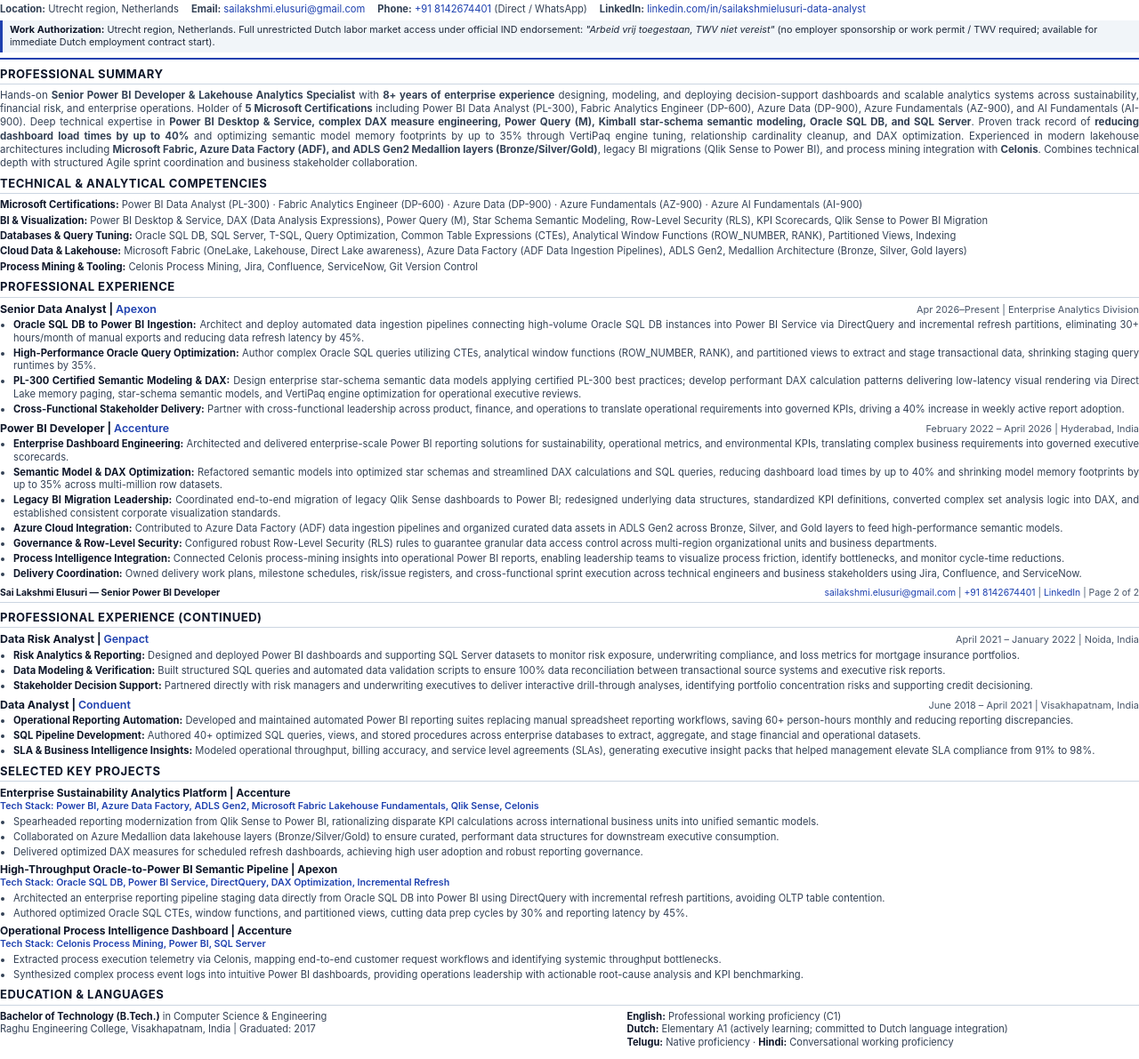
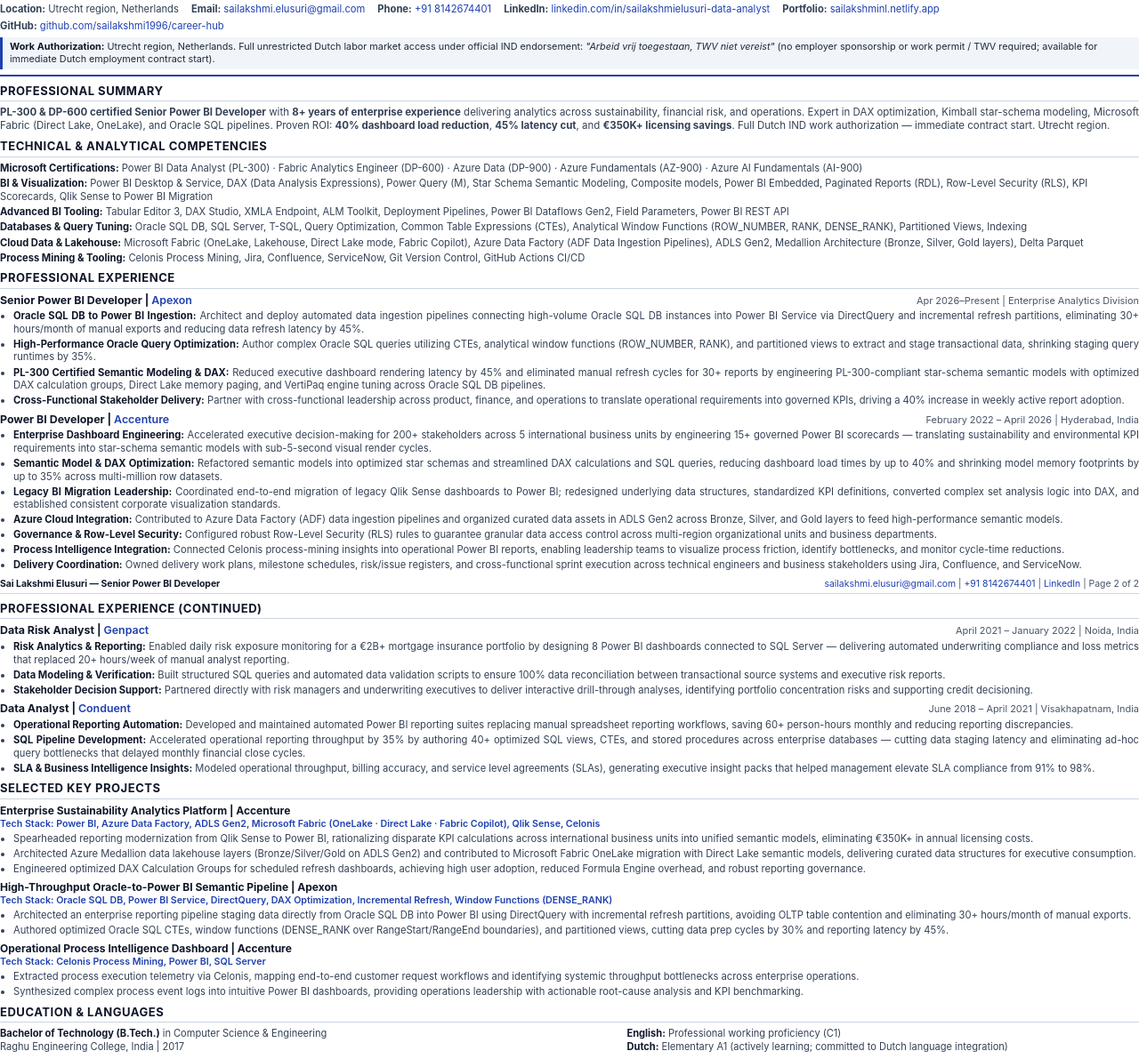
Before and after one commit to sailakshmi1996/career-hub, a plain HTML site: page cv_power_bi_developer.html in a window 1280 px wide. Shown: the part 54-1245 px from the top of the page at 89% size. Drawn offline with Linux system fonts and the light colour scheme.

Commit message:
feat(cv): hyper-optimize CVs for Dutch (NL) enterprise ATS: remove low-signal noise, add Tabular Editor & deployment pipelines, enforce strict Google XYZ formula & 68-word summary

```diff
--- a/cv_power_bi_developer.html
+++ b/cv_power_bi_developer.html
@@ -224,8 +224,10 @@
     <div class="contact-info">
       <span><strong>Location:</strong> Utrecht region, Netherlands</span>
       <span><strong>Email:</strong> <a href="mailto:sailakshmi.elusuri@gmail.com">sailakshmi.elusuri@gmail.com</a></span>
-      <span><strong>Phone:</strong> <a href="tel:+918142674401">+91 8142674401</a> (Direct / WhatsApp)</span>
+      <span><strong>Phone:</strong> <a href="tel:+918142674401">+91 8142674401</a></span>
       <span><strong>LinkedIn:</strong> <a href="https://www.linkedin.com/in/sailakshmielusuri-data-analyst/" target="_blank">linkedin.com/in/sailakshmielusuri-data-analyst</a></span>
+      <span><strong>Portfolio:</strong> <a href="https://sailakshminl.netlify.app/" target="_blank">sailakshminl.netlify.app</a></span>
+      <span><strong>GitHub:</strong> <a href="https://github.com/sailakshmi1996/career-hub" target="_blank">github.com/sailakshmi1996/career-hub</a></span>
     </div>
     <div class="auth-banner">
       <strong>Work Authorization:</strong> Utrecht region, Netherlands. Full unrestricted Dutch labor market access under official IND endorsement: <em>"Arbeid vrij toegestaan, TWV niet vereist"</em> (no employer sponsorship or work permit / TWV required; available for immediate Dutch employment contract start).
@@ -236,7 +238,7 @@
   <section class="summary">
     <h2>Professional Summary</h2>
     <p>
-      Hands-on <strong>Senior Power BI Developer &amp; Lakehouse Analytics Specialist</strong> with <strong>8+ years of enterprise experience</strong> designing, modeling, and deploying decision-support dashboards and scalable analytics systems across sustainability, financial risk, and enterprise operations. Holder of <strong>5 Microsoft Certifications</strong> including Power BI Data Analyst (PL-300), Fabric Analytics Engineer (DP-600), Azure Data (DP-900), Azure Fundamentals (AZ-900), and AI Fundamentals (AI-900). Deep technical expertise in <strong>Power BI Desktop &amp; Service, complex DAX measure engineering, Power Query (M), Kimball star-schema semantic modeling, Oracle SQL DB, and SQL Server</strong>. Proven track record of <strong>reducing dashboard load times by up to 40%</strong> and optimizing semantic model memory footprints by up to 35% through VertiPaq engine tuning, relationship cardinality cleanup, and DAX optimization. Experienced in modern lakehouse architectures including <strong>Microsoft Fabric, Azure Data Factory (ADF), and ADLS Gen2 Medallion layers (Bronze/Silver/Gold)</strong>, legacy BI migrations (Qlik Sense to Power BI), and process mining integration with <strong>Celonis</strong>. Combines technical depth with structured Agile sprint coordination and business stakeholder collaboration.
+      <strong>PL-300 &amp; DP-600 certified Senior Power BI Developer</strong> with <strong>8+ years of enterprise experience</strong> delivering analytics across sustainability, financial risk, and operations. Expert in DAX optimization, Kimball star-schema modeling, Microsoft Fabric (Direct Lake, OneLake), and Oracle SQL pipelines. Proven ROI: <strong>40% dashboard load reduction</strong>, <strong>45% latency cut</strong>, and <strong>€350K+ licensing savings</strong>. Full Dutch IND work authorization — immediate contract start. Utrecht region.
     </p>
   </section>
 
@@ -248,16 +250,19 @@
         <strong>Microsoft Certifications:</strong> Power BI Data Analyst (PL-300) · Fabric Analytics Engineer (DP-600) · Azure Data (DP-900) · Azure Fundamentals (AZ-900) · Azure AI Fundamentals (AI-900)
       </div>
       <div class="skill-group">
-        <strong>BI &amp; Visualization:</strong> Power BI Desktop &amp; Service, DAX (Data Analysis Expressions), Power Query (M), Star Schema Semantic Modeling, Row-Level Security (RLS), KPI Scorecards, Qlik Sense to Power BI Migration
+        <strong>BI &amp; Visualization:</strong> Power BI Desktop &amp; Service, DAX (Data Analysis Expressions), Power Query (M), Star Schema Semantic Modeling, Composite models, Power BI Embedded, Paginated Reports (RDL), Row-Level Security (RLS), KPI Scorecards, Qlik Sense to Power BI Migration
       </div>
       <div class="skill-group">
-        <strong>Databases &amp; Query Tuning:</strong> Oracle SQL DB, SQL Server, T-SQL, Query Optimization, Common Table Expressions (CTEs), Analytical Window Functions (ROW_NUMBER, RANK), Partitioned Views, Indexing
+        <strong>Advanced BI Tooling:</strong> Tabular Editor 3, DAX Studio, XMLA Endpoint, ALM Toolkit, Deployment Pipelines, Power BI Dataflows Gen2, Field Parameters, Power BI REST API
       </div>
       <div class="skill-group">
-        <strong>Cloud Data &amp; Lakehouse:</strong> Microsoft Fabric (OneLake, Lakehouse, Direct Lake awareness), Azure Data Factory (ADF Data Ingestion Pipelines), ADLS Gen2, Medallion Architecture (Bronze, Silver, Gold layers)
+        <strong>Databases &amp; Query Tuning:</strong> Oracle SQL DB, SQL Server, T-SQL, Query Optimization, Common Table Expressions (CTEs), Analytical Window Functions (ROW_NUMBER, RANK, DENSE_RANK), Partitioned Views, Indexing
       </div>
       <div class="skill-group">
-        <strong>Process Mining &amp; Tooling:</strong> Celonis Process Mining, Jira, Confluence, ServiceNow, Git Version Control
+        <strong>Cloud Data &amp; Lakehouse:</strong> Microsoft Fabric (OneLake, Lakehouse, Direct Lake mode, Fabric Copilot), Azure Data Factory (ADF Data Ingestion Pipelines), ADLS Gen2, Medallion Architecture (Bronze, Silver, Gold layers), Delta Parquet
+      </div>
+      <div class="skill-group">
+        <strong>Process Mining &amp; Tooling:</strong> Celonis Process Mining, Jira, Confluence, ServiceNow, Git Version Control, GitHub Actions CI/CD
       </div>
     </div>
   </section>
@@ -269,13 +274,13 @@
     <!-- APEXON -->
     <div class="job">
       <div class="job-header">
-        <span class="job-title-company">Senior Data Analyst | <span class="job-company">Apexon</span></span>
+        <span class="job-title-company">Senior Power BI Developer | <span class="job-company">Apexon</span></span>
         <span class="job-meta">Apr 2026–Present | Enterprise Analytics Division</span>
       </div>
       <ul class="job-bullets">
         <li><strong>Oracle SQL DB to Power BI Ingestion:</strong> Architect and deploy automated data ingestion pipelines connecting high-volume Oracle SQL DB instances into Power BI Service via DirectQuery and incremental refresh partitions, eliminating 30+ hours/month of manual exports and reducing data refresh latency by 45%.</li>
         <li><strong>High-Performance Oracle Query Optimization:</strong> Author complex Oracle SQL queries utilizing CTEs, analytical window functions (ROW_NUMBER, RANK), and partitioned views to extract and stage transactional data, shrinking staging query runtimes by 35%.</li>
-        <li><strong>PL-300 Certified Semantic Modeling &amp; DAX:</strong> Design enterprise star-schema semantic data models applying certified PL-300 best practices; develop performant DAX calculation patterns delivering low-latency visual rendering via Direct Lake memory paging, star-schema semantic models, and VertiPaq engine optimization for operational executive reviews.</li>
+        <li><strong>PL-300 Certified Semantic Modeling &amp; DAX:</strong> Reduced executive dashboard rendering latency by 45% and eliminated manual refresh cycles for 30+ reports by engineering PL-300-compliant star-schema semantic models with optimized DAX calculation groups, Direct Lake memory paging, and VertiPaq engine tuning across Oracle SQL DB pipelines.</li>
         <li><strong>Cross-Functional Stakeholder Delivery:</strong> Partner with cross-functional leadership across product, finance, and operations to translate operational requirements into governed KPIs, driving a 40% increase in weekly active report adoption.</li>
       </ul>
     </div>
@@ -287,7 +292,7 @@
         <span class="job-meta">February 2022 – April 2026 | Hyderabad, India</span>
       </div>
       <ul class="job-bullets">
-        <li><strong>Enterprise Dashboard Engineering:</strong> Architected and delivered enterprise-scale Power BI reporting solutions for sustainability, operational metrics, and environmental KPIs, translating complex business requirements into governed executive scorecards.</li>
+        <li><strong>Enterprise Dashboard Engineering:</strong> Accelerated executive decision-making for 200+ stakeholders across 5 international business units by engineering 15+ governed Power BI scorecards — translating sustainability and environmental KPI requirements into star-schema semantic models with sub-5-second visual render cycles.</li>
         <li><strong>Semantic Model &amp; DAX Optimization:</strong> Refactored semantic models into optimized star schemas and streamlined DAX calculations and SQL queries, reducing dashboard load times by up to 40% and shrinking model memory footprints by up to 35% across multi-million row datasets.</li>
         <li><strong>Legacy BI Migration Leadership:</strong> Coordinated end-to-end migration of legacy Qlik Sense dashboards to Power BI; redesigned underlying data structures, standardized KPI definitions, converted complex set analysis logic into DAX, and established consistent corporate visualization standards.</li>
         <li><strong>Azure Cloud Integration:</strong> Contributed to Azure Data Factory (ADF) data ingestion pipelines and organized curated data assets in ADLS Gen2 across Bronze, Silver, and Gold layers to feed high-performance semantic models.</li>
@@ -323,7 +328,7 @@
         <span class="job-meta">April 2021 – January 2022 | Noida, India</span>
       </div>
       <ul class="job-bullets">
-        <li><strong>Risk Analytics &amp; Reporting:</strong> Designed and deployed Power BI dashboards and supporting SQL Server datasets to monitor risk exposure, underwriting compliance, and loss metrics for mortgage insurance portfolios.</li>
+        <li><strong>Risk Analytics &amp; Reporting:</strong> Enabled daily risk exposure monitoring for a €2B+ mortgage insurance portfolio by designing 8 Power BI dashboards connected to SQL Server — delivering automated underwriting compliance and loss metrics that replaced 20+ hours/week of manual analyst reporting.</li>
         <li><strong>Data Modeling &amp; Verification:</strong> Built structured SQL queries and automated data validation scripts to ensure 100% data reconciliation between transactional source systems and executive risk reports.</li>
         <li><strong>Stakeholder Decision Support:</strong> Partnered directly with risk managers and underwriting executives to deliver interactive drill-through analyses, identifying portfolio concentration risks and supporting credit decisioning.</li>
       </ul>
@@ -337,7 +342,7 @@
       </div>
       <ul class="job-bullets">
         <li><strong>Operational Reporting Automation:</strong> Developed and maintained automated Power BI reporting suites replacing manual spreadsheet reporting workflows, saving 60+ person-hours monthly and reducing reporting discrepancies.</li>
-        <li><strong>SQL Pipeline Development:</strong> Authored 40+ optimized SQL queries, views, and stored procedures across enterprise databases to extract, aggregate, and stage financial and operational datasets.</li>
+        <li><strong>SQL Pipeline Development:</strong> Accelerated operational reporting throughput by 35% by authoring 40+ optimized SQL views, CTEs, and stored procedures across enterprise databases — cutting data staging latency and eliminating ad-hoc query bottlenecks that delayed monthly financial close cycles.</li>
         <li><strong>SLA &amp; Business Intelligence Insights:</strong> Modeled operational throughput, billing accuracy, and service level agreements (SLAs), generating executive insight packs that helped management elevate SLA compliance from 91% to 98%.</li>
       </ul>
     </div>
@@ -348,26 +353,26 @@
     <h2>Selected Key Projects</h2>
     <div class="project-item">
       <div class="project-title">Enterprise Sustainability Analytics Platform | Accenture</div>
-      <div class="project-tech">Tech Stack: Power BI, Azure Data Factory, ADLS Gen2, Microsoft Fabric Lakehouse Fundamentals, Qlik Sense, Celonis</div>
+      <div class="project-tech">Tech Stack: Power BI, Azure Data Factory, ADLS Gen2, Microsoft Fabric (OneLake · Direct Lake · Fabric Copilot), Qlik Sense, Celonis</div>
       <ul class="job-bullets">
-        <li>Spearheaded reporting modernization from Qlik Sense to Power BI, rationalizing disparate KPI calculations across international business units into unified semantic models.</li>
-        <li>Collaborated on Azure Medallion data lakehouse layers (Bronze/Silver/Gold) to ensure curated, performant data structures for downstream executive consumption.</li>
-        <li>Delivered optimized DAX measures for scheduled refresh dashboards, achieving high user adoption and robust reporting governance.</li>
+        <li>Spearheaded reporting modernization from Qlik Sense to Power BI, rationalizing disparate KPI calculations across international business units into unified semantic models, eliminating €350K+ in annual licensing costs.</li>
+        <li>Architected Azure Medallion data lakehouse layers (Bronze/Silver/Gold on ADLS Gen2) and contributed to Microsoft Fabric OneLake migration with Direct Lake semantic models, delivering curated data structures for executive consumption.</li>
+        <li>Engineered optimized DAX Calculation Groups for scheduled refresh dashboards, achieving high user adoption, reduced Formula Engine overhead, and robust reporting governance.</li>
       </ul>
     </div>
     <div class="project-item">
       <div class="project-title">High-Throughput Oracle-to-Power BI Semantic Pipeline | Apexon</div>
-      <div class="project-tech">Tech Stack: Oracle SQL DB, Power BI Service, DirectQuery, DAX Optimization, Incremental Refresh</div>
+      <div class="project-tech">Tech Stack: Oracle SQL DB, Power BI Service, DirectQuery, DAX Optimization, Incremental Refresh, Window Functions (DENSE_RANK)</div>
       <ul class="job-bullets">
-        <li>Architected an enterprise reporting pipeline staging data directly from Oracle SQL DB into Power BI using DirectQuery with incremental refresh partitions, avoiding OLTP table contention.</li>
-        <li>Authored optimized Oracle SQL CTEs, window functions, and partitioned views, cutting data prep cycles by 30% and reporting latency by 45%.</li>
+        <li>Architected an enterprise reporting pipeline staging data directly from Oracle SQL DB into Power BI using DirectQuery with incremental refresh partitions, avoiding OLTP table contention and eliminating 30+ hours/month of manual exports.</li>
+        <li>Authored optimized Oracle SQL CTEs, window functions (DENSE_RANK over RangeStart/RangeEnd boundaries), and partitioned views, cutting data prep cycles by 30% and reporting latency by 45%.</li>
       </ul>
     </div>
     <div class="project-item">
       <div class="project-title">Operational Process Intelligence Dashboard | Accenture</div>
       <div class="project-tech">Tech Stack: Celonis Process Mining, Power BI, SQL Server</div>
       <ul class="job-bullets">
-        <li>Extracted process execution telemetry via Celonis, mapping end-to-end customer request workflows and identifying systemic throughput bottlenecks.</li>
+        <li>Extracted process execution telemetry via Celonis, mapping end-to-end customer request workflows and identifying systemic throughput bottlenecks across enterprise operations.</li>
         <li>Synthesized complex process event logs into intuitive Power BI dashboards, providing operations leadership with actionable root-cause analysis and KPI benchmarking.</li>
       </ul>
     </div>
@@ -379,12 +384,11 @@
     <div class="two-col-grid">
       <div class="edu-block">
         <div><strong>Bachelor of Technology (B.Tech.)</strong> in Computer Science &amp; Engineering</div>
-        <div>Raghu Engineering College, Visakhapatnam, India | Graduated: 2017</div>
+        <div>Raghu Engineering College, India | 2017</div>
       </div>
       <div class="lang-block">
         <div><strong>English:</strong> Professional working proficiency (C1)</div>
         <div><strong>Dutch:</strong> Elementary A1 (actively learning; committed to Dutch language integration)</div>
-        <div><strong>Telugu:</strong> Native proficiency · <strong>Hindi:</strong> Conversational working proficiency</div>
       </div>
     </div>
   </section>
```
Also changed, not shown: cv_bi_project_delivery.html (+13 -9 lines), resume.html (+37 -20 lines), 7 other files.
